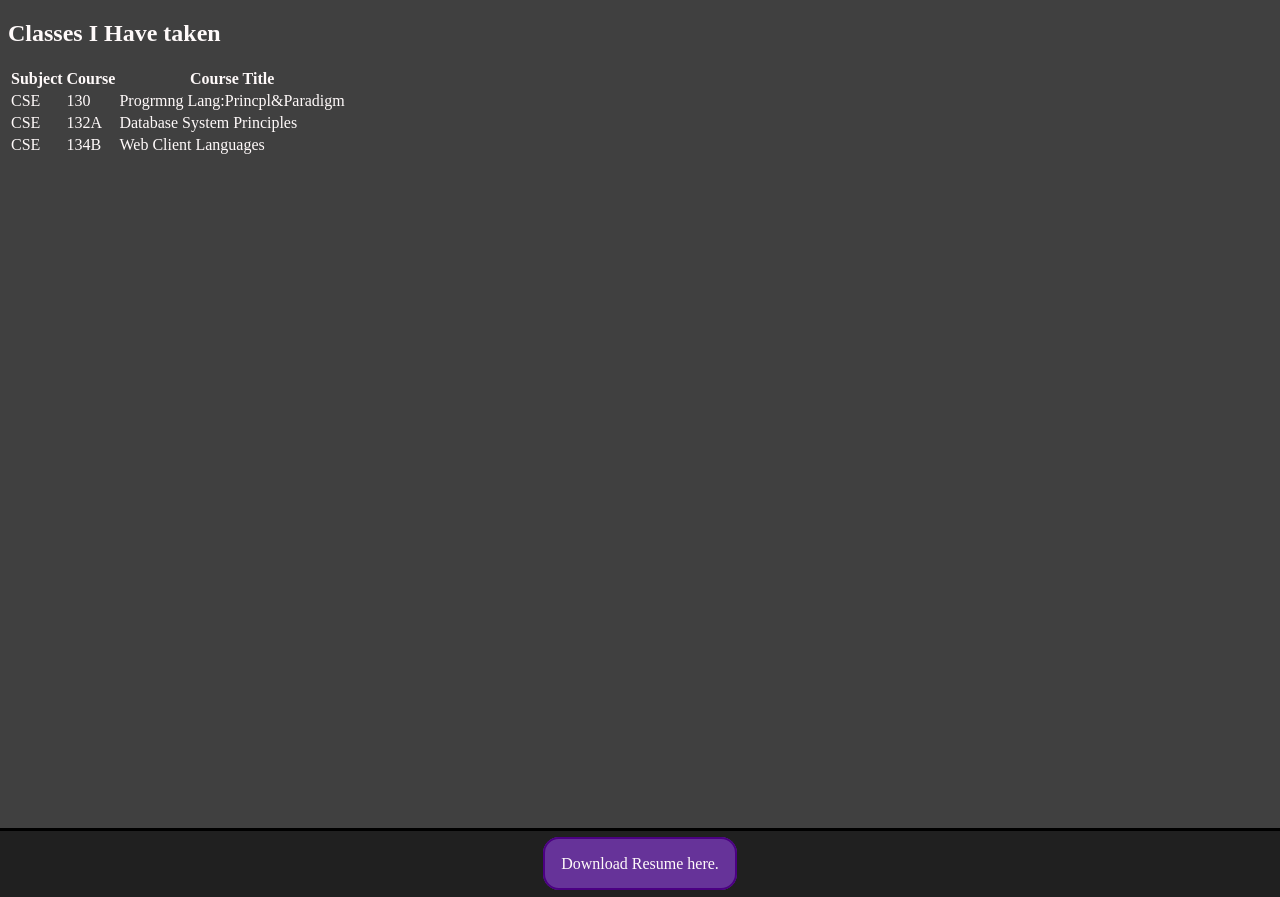
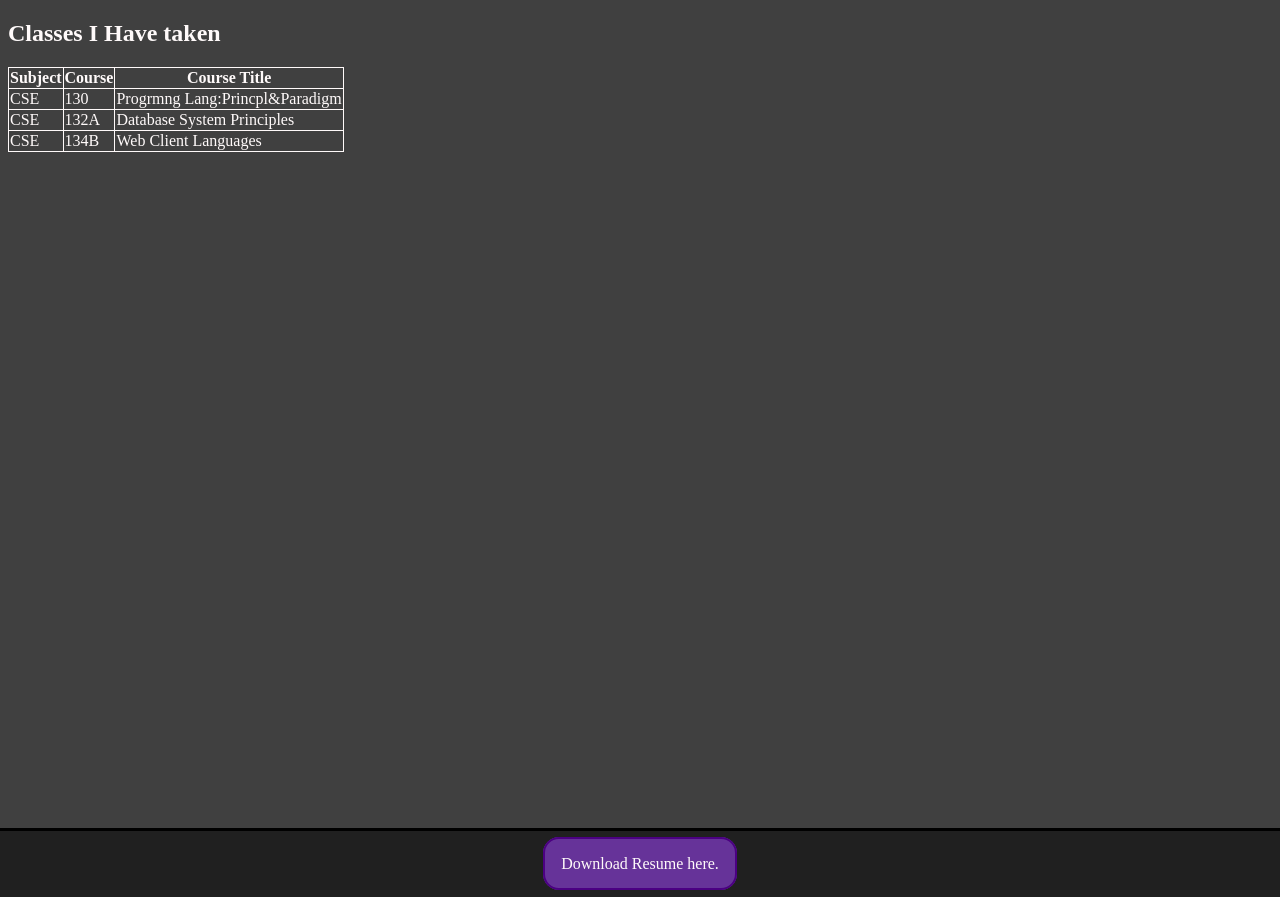
Before and after one commit to ChristianKouris/ChristianKouris.github.io, a plain HTML site: page classes/index.html in a window 1280 px wide. Shown: the part 53-950 px from the top of the page. Drawn offline with Linux system fonts and the light colour scheme.

Commit message:
added some simple table styling

```diff
--- a/styles/main.css
+++ b/styles/main.css
@@ -72,6 +72,11 @@ nav a, .dropBtn {
     width: 6em;
     margin: 0em 0.5em;
     display: inline-block;
+}
+
+table, th, td {
+    border: 1px solid var(--textcolor);
+    border-collapse: collapse;
 }
 
 .dropBtn {
```
